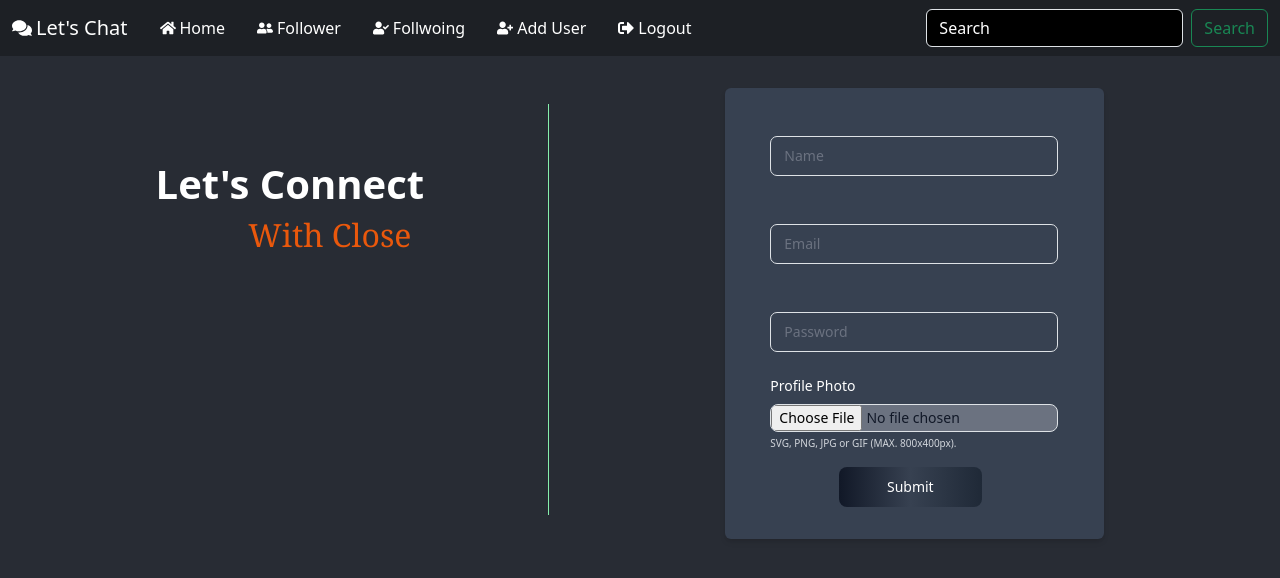
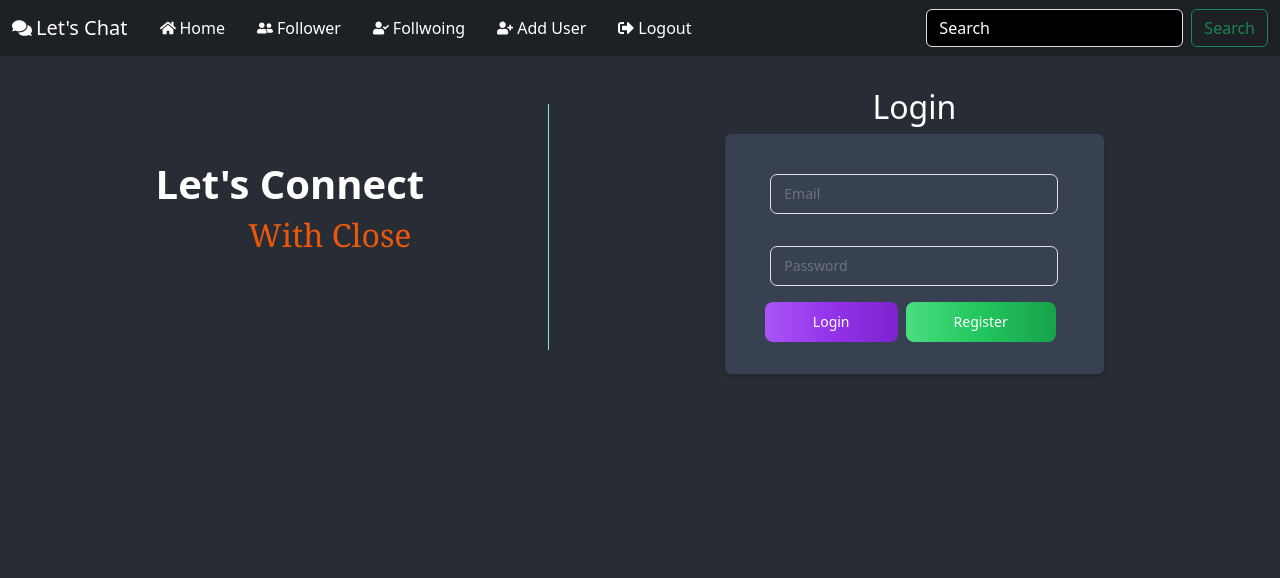
Before and after one commit to silentkiller6092/Chat-Application, a React (Create React App) app in the folder frontend/: page / in a window 1280 px wide. Shown: the top 578 px of the page. Built offline with nearby package versions, Linux system fonts and the light colour scheme.

Commit message:
Routing of Register to login and login page done

```diff
--- a/frontend/src/components/AddUser.jsx
+++ b/frontend/src/components/AddUser.jsx
@@ -1,6 +1,7 @@
 import React from "react";
 import Register from "./Register";
 import Intro from "./Intro";
+import Login from "./Login";
 
 function AddUser() {
   return (
@@ -10,7 +11,7 @@ function AddUser() {
           <Intro />
         </div>
         <div className=" lg:w-2/3 introSide mx-auto mt-4 lg:mt-0">
-          <Register />
+          <Login />
         </div>
       </div>
     </div>
--- a/frontend/src/components/Input.jsx
+++ b/frontend/src/components/Input.jsx
@@ -3,7 +3,7 @@ import React from "react";
 function Input({ label }) {
   return (
     <div>
-      <div className="w-72 my-4">
+      <div className="w-72 my-3">
         <div className="relative w-full min-w-[200px] h-10">
           <input
             className="peer w-full h-full bg-transparent text-blue-gray-700 font-sans font-normal outline outline-0 focus:outline-0 disabled:bg-blue-gray-50 disabled:border-0 transition-all placeholder-shown:border placeholder-shown:border-blue-gray-200 placeholder-shown:border-t-blue-gray-200 border focus:border-2 border-t-transparent focus:border-t-transparent text-sm px-3 py-2.5 rounded-[7px] border-blue-gray-200 focus:border-gray-900"
--- a/frontend/src/components/Intro.jsx
+++ b/frontend/src/components/Intro.jsx
@@ -8,7 +8,7 @@ function Intro() {
     delaySpeed: 40,
   });
   return (
-    <div className="lg:mt-14 lg:ml-8 mb-20 text-center">
+    <div className="lg:mt-14 lg:ml-8 mb-20 text-center h-20">
       <h1 className="text-white font-semibold">Let's Connect</h1>
       <h2 className="text-orange-600 font-serif ml-20 ">{typeEffect}</h2>
     </div>
--- a/frontend/src/components/Login.jsx
+++ b/frontend/src/components/Login.jsx
@@ -1,7 +1,39 @@
-import React from "react";
-
+import React, { useState } from "react";
+import Input from "./Input";
+import Register from "./Register";
 function Login() {
-  return <div>Login</div>;
+  const [showRegister, setShowRegister] = useState(false);
+  const registerButon = () => {
+    setShowRegister(true);
+  };
+  return showRegister ? (
+    <Register />
+  ) : (
+    <div>
+      <h2 className="text-center text-white font-thin">Login</h2>
+      <div className="p-4 sm:p-6 md:p-8 md:mx-44 lg:p-10  xl:p-12 xl:mx-44 bg-gray-700 rounded-md shadow-md">
+        <form className="formRegister flex flex-col mx-auto">
+          <Input label="Email" />
+          <Input label="Password" />
+          <div className="flex flex-row">
+            <button
+              type="button"
+              class="text-white bg-gradient-to-r from-purple-500 via-purple-600 to-purple-700 hover:bg-gradient-to-br focus:ring-4 focus:outline-none focus:ring-purple-300 dark:focus:ring-purple-800 font-medium rounded-lg text-sm px-5 py-2.5 text-center me-2 mb-2"
+            >
+              Login
+            </button>
+            <button
+              type="button"
+              className="text-white bg-gradient-to-r from-green-400 via-green-500 to-green-600 hover:bg-gradient-to-br focus:ring-4 focus:outline-none focus:ring-green-300 dark:focus:ring-green-800 font-medium rounded-lg text-sm px-5 py-2.5 text-center me-2 mb-2"
+              onClick={registerButon}
+            >
+              Register
+            </button>
+          </div>
+        </form>
+      </div>
+    </div>
+  );
 }
 
 export default Login;
--- a/frontend/src/components/Register.jsx
+++ b/frontend/src/components/Register.jsx
@@ -1,9 +1,19 @@
-import React from "react";
+import React, { useState } from "react";
+import Login from "./Login";
 import Input from "./Input";
 
 function Register() {
-  return (
+  const [showLogin, setshowLogin] = useState(false);
+
+  const loginButton = () => {
+    setshowLogin(true);
+  };
+
+  return showLogin ? (
+    <Login />
+  ) : (
     <div>
+      <h2 className="text-center text-white font-thin">Register</h2>
       <div className="p-4 sm:p-6 md:p-8 md:mx-44 lg:p-10  xl:p-12 xl:mx-44 bg-gray-700 rounded-md shadow-md">
         <form className="formRegister flex flex-col mx-auto">
           <Input label="Name" />
@@ -29,13 +39,21 @@ function Register() {
               SVG, PNG, JPG or GIF (MAX. 800x400px).
             </p>
           </div>
-
-          <button
-            type="button"
-            class="text-white bg-gradient-to-r from-gray-900 via-gray-700 to-gray-800 hover:bg-gradient-to-br focus:ring-1 focus:outline-none focus:ring-gray-300 dark:focus:ring-gray-800 font-medium rounded-lg text-sm px-5 py-2.5 text-center me-2 mb-2"
-          >
-            Submit
-          </button>
+          <div className="flex flex-row">
+            <button
+              type="button"
+              className="text-white bg-gradient-to-r from-green-400 via-green-500 to-green-600 hover:bg-gradient-to-br focus:ring-4 focus:outline-none focus:ring-green-300 dark:focus:ring-green-800 font-medium rounded-lg text-sm px-5 py-2.5 text-center me-2 mb-2"
+            >
+              Register
+            </button>
+            <button
+              type="button"
+              className="text-white bg-gradient-to-r from-purple-500 via-purple-600 to-purple-700 hover:bg-gradient-to-br focus:ring-4 focus:outline-none focus:ring-purple-300 dark:focus:ring-purple-800 font-medium rounded-lg text-sm px-5 py-2.5 text-center me-2 mb-2"
+              onClick={loginButton}
+            >
+              Login
+            </button>
+          </div>
         </form>
       </div>
     </div>
```
